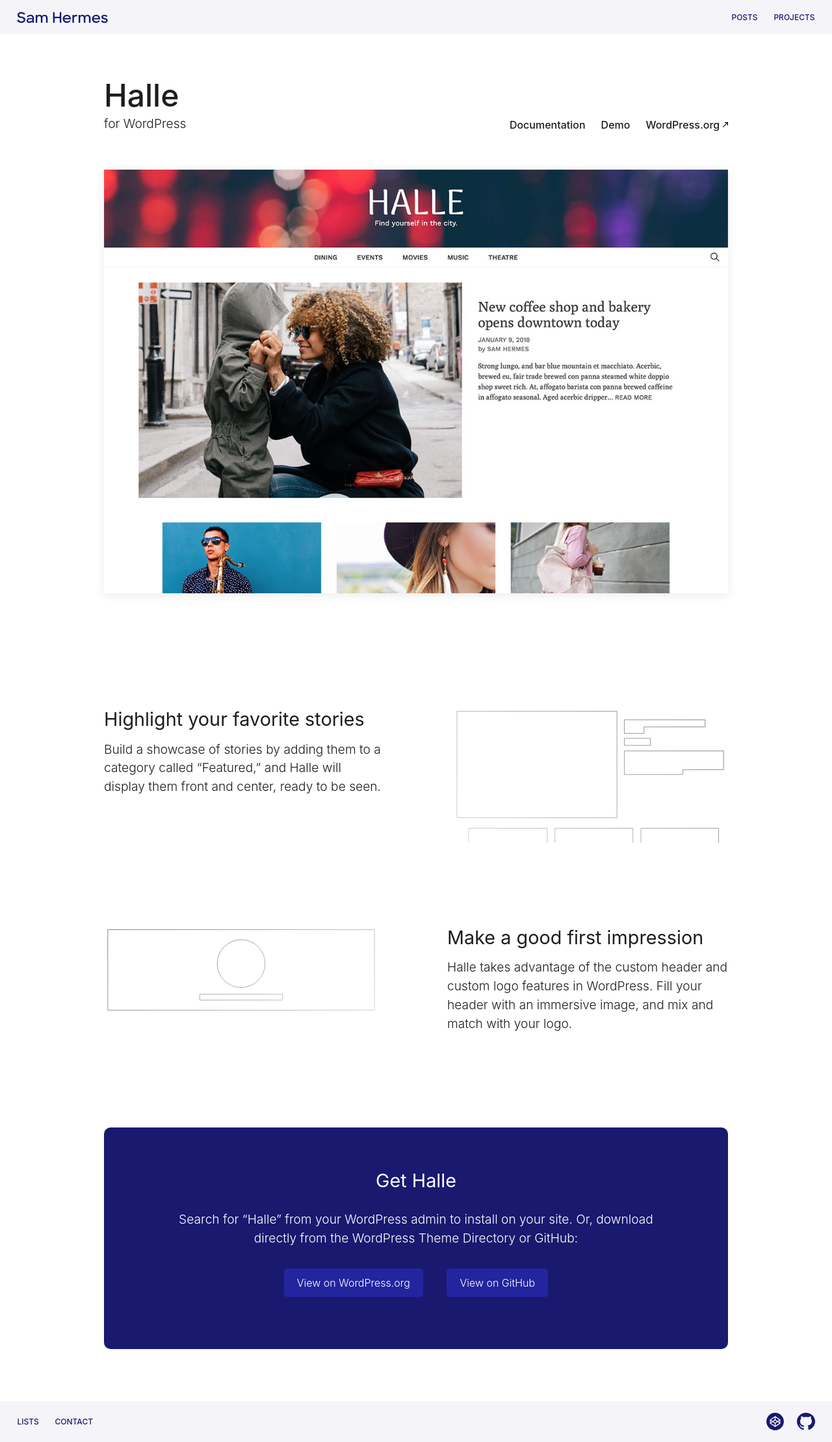
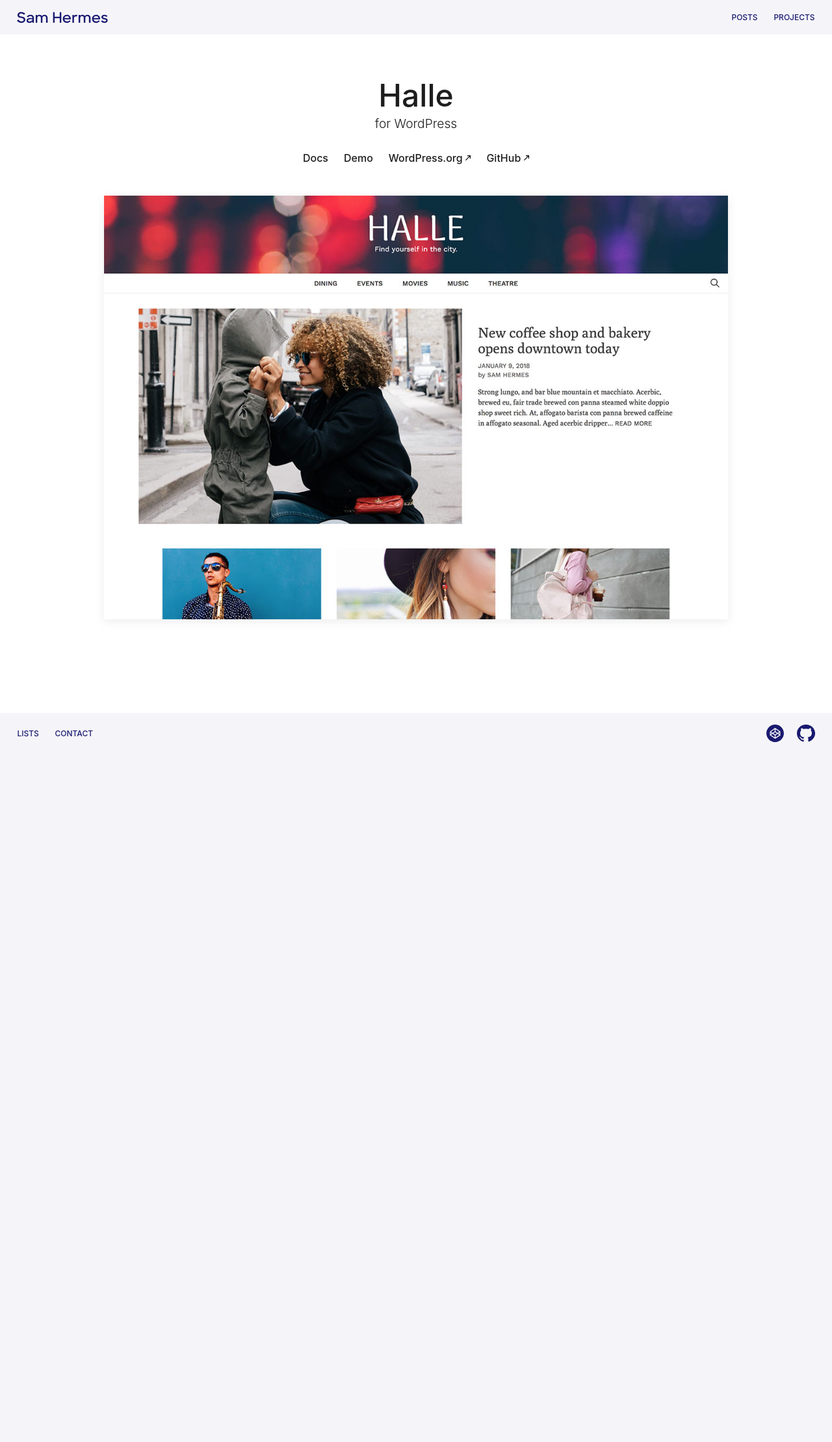
Before and after one commit to samhermes/samhermes.github.io, a Jekyll site: the page built from halle/index.md, in a window 1280 px wide. Shown: the whole page at 65% size. Built offline with Jekyll 4.4.1, drawn with Linux system fonts in a browser that asks for light colours; after the commit the page ends 1160 px from its top, so only the background shows below that.

Commit message:
Simplify Halle landing page

```diff
--- a/_sass/_halle.scss
+++ b/_sass/_halle.scss
@@ -1,8 +1,4 @@
 .halle {
-    .site-header {
-        border-bottom: none;
-    }
-
     .page {
         padding-bottom: 5rem;
     }
@@ -19,29 +15,23 @@
     }
 }
 
-.halle-intro,
-.halle-get {
+.halle-intro {
     box-sizing: border-box;
     padding: 2.5em 0 3em;
-    margin-bottom: 3em;
 
     @media screen and (min-width: 50em) {
-        padding: 4em 0 6em;
-        margin-bottom: 5em;
+        padding: 4em 0;
     }
 }
 
 .halle-intro-text {
-    margin: 0 auto 2.75em;
+    margin: 0 auto 2em;
     max-width: 60em;
     width: 90%;
     text-align: center;
 
-    @media screen and (min-width: 50em) {
-        text-align: left;
-        margin-bottom: 3.5em;
-        display: flex;
-        align-items: flex-end;
+    .halle-title {
+        margin-bottom: 1.75rem;
     }
 
     h1 {
@@ -61,19 +51,6 @@
     p {
         margin-bottom: 2.5rem;
     }
-
-    a.demo-link {
-        display: inline-block;
-        padding: 0.75em 1.25em;
-        border-radius: 5px;
-        color: #fff;
-        background: #2a3588;
-        transition: background 0.2s;
-
-        &:hover {
-            background: lighten(#2a3588, 12%);
-        }
-    }
 }
 
 .halle-nav {
@@ -81,16 +58,20 @@
     list-style: none;
     padding: 0;
     display: flex;
+    flex-wrap: wrap;
     justify-content: center;
 
     @media screen and (min-width: 50em) {
-        margin: 0 0 0.2rem auto;
-        justify-content: flex-end;
+        justify-content: center;
     }
 
     li {
-        margin-left: 1.5rem;
+        margin: 0 0 0.7rem 1.5rem;
         font-weight: 500;
+
+        @media screen and (min-width: 50em) {
+            margin-bottom: 1rem;
+        }
 
         &:first-child {
             margin-left: 0;
@@ -120,7 +101,7 @@
     img {
         display: block;
         margin: 0 auto;
-        max-width: 22em;
+        max-width: 25em;
         width: 90%;
         box-shadow: 0 3px 15px rgba(0, 0, 0, 0.08);
 
@@ -129,151 +110,3 @@
         }
     }
 }
-
-.halle-featured {
-    margin: 0 auto 5em;
-    max-width: 60em;
-    width: 90%;
-
-    @media screen and (min-width: 50em) {
-        margin-bottom: 8em;
-    }
-
-    .featured-detail {
-        margin-bottom: 2.5em;
-    }
-
-    .featured-image {
-        max-width: 25em;
-        width: 90%;
-        margin: 0 auto;
-        position: relative;
-
-        &::after {
-            content: "";
-            position: absolute;
-            top: 0;
-            left: 0;
-            width: 100%;
-            height: 100%;
-            background-image: linear-gradient(
-                45deg,
-                rgba(255, 255, 255, 0.83),
-                rgba(255, 255, 255, 0.48)
-            );
-        }
-    }
-
-    @media screen and (min-width: 50em) {
-        display: flex;
-        justify-content: space-around;
-
-        .featured-detail {
-            margin-bottom: 0;
-            width: 45%;
-        }
-
-        .featured-image {
-            width: 44%;
-            margin-left: auto;
-            margin-right: 0;
-            max-width: 100%;
-        }
-    }
-}
-
-.halle-header {
-    margin: 0 auto 4em;
-    max-width: 60em;
-    width: 90%;
-
-    @media screen and (min-width: 50em) {
-        margin-bottom: 8em;
-    }
-
-    .header-detail {
-        margin-bottom: 2.5em;
-    }
-
-    .header-image {
-        max-width: 25em;
-        margin: 0 auto;
-        width: 90%;
-        position: relative;
-
-        &::after {
-            content: "";
-            position: absolute;
-            top: 0;
-            left: 0;
-            width: 100%;
-            height: 100%;
-            background-image: linear-gradient(
-                315deg,
-                rgba(255, 255, 255, 0.83),
-                rgba(255, 255, 255, 0.48)
-            );
-        }
-    }
-
-    @media screen and (min-width: 50em) {
-        display: flex;
-        justify-content: space-around;
-        align-items: flex-start;
-
-        .header-detail {
-            margin-bottom: 0;
-            width: 45%;
-            order: 2;
-        }
-
-        .header-image {
-            width: 44%;
-            margin-right: auto;
-            margin-left: 0;
-            max-width: 100%;
-        }
-    }
-}
-
-.halle-get {
-    text-align: center;
-    background: #191970;
-    padding: 3em 5%;
-    color: #fff;
-    max-width: 60em;
-    width: 90%;
-    margin: 0 auto;
-    border-radius: 10px;
-
-    @media screen and (min-width: 50em) {
-        padding: 4em 5%;
-    }
-
-    h2 {
-        margin-bottom: 1em;
-    }
-
-    p {
-        margin: 0 auto 2rem;
-        max-width: 50rem;
-    }
-
-    a {
-        display: inline-block;
-        padding: 0.75em 1.25em;
-        border-radius: 5px;
-        margin: 0 1em;
-
-        &.download-link {
-            background: #24249f;
-            color: #fff;
-            margin-bottom: 1em;
-            transition: background 0.2s;
-
-            &:hover {
-                background: #2a2aba;
-            }
-        }
-    }
-}
--- a/halle/index.md
+++ b/halle/index.md
@@ -10,9 +10,10 @@ title: Halle
 			<p class="subhead">for WordPress</p>
 		</div>
 		<ul class="halle-nav">
-			<li><a href="/halle/docs">Documentation</a></li>
+			<li><a href="/halle/docs">Docs</a></li>
 			<li><a href="https://samhermes.co/halle-demo">Demo</a></li>
 			<li class="external"><a href="https://wordpress.org/themes/halle/">WordPress.org</a></li>
+			<li class="external"><a href="https://github.com/samhermes/halle">GitHub</a></li>
 		</ul>
 	</div>
 	<div class="halle-intro-image">
@@ -22,31 +23,3 @@ title: Halle
 		</picture>
 	</div>
 </div>
-
-<div class="halle-featured">
-	<div class="featured-detail">
-		<h2>Highlight your favorite stories</h2>
-		<p>Build a showcase of stories by adding them to a category called &ldquo;Featured,&rdquo; and Halle will display them front and center, ready to be seen.</p>
-	</div>
-	<div class="featured-image">
-		<img src="/img/projects/halle-wireframe.svg" alt="">
-	</div>
-</div>
-
-<div class="halle-header">
-	<div class="header-detail">
-		<h2>Make a good first impression</h2>
-		<p>Halle takes advantage of the custom header and custom logo features in WordPress. Fill your header with an immersive image, and mix and match with your logo.</p>
-	</div>
-	<div class="header-image">
-		<img src="/img/projects/halle-header.svg" alt="">
-	</div>
-</div>
-
-<div class="halle-get">
-	<h2>Get Halle</h2>
-	<p>Search for &ldquo;Halle&rdquo; from your WordPress admin to install on your site. Or, download directly from the WordPress Theme Directory or GitHub:</p>
-	<a class="download-link" href="https://wordpress.org/themes/halle/">View on WordPress.org</a>
-	<a class="download-link" href="https://github.com/samhermes/halle">View on GitHub</a>
-
-</div>
```
